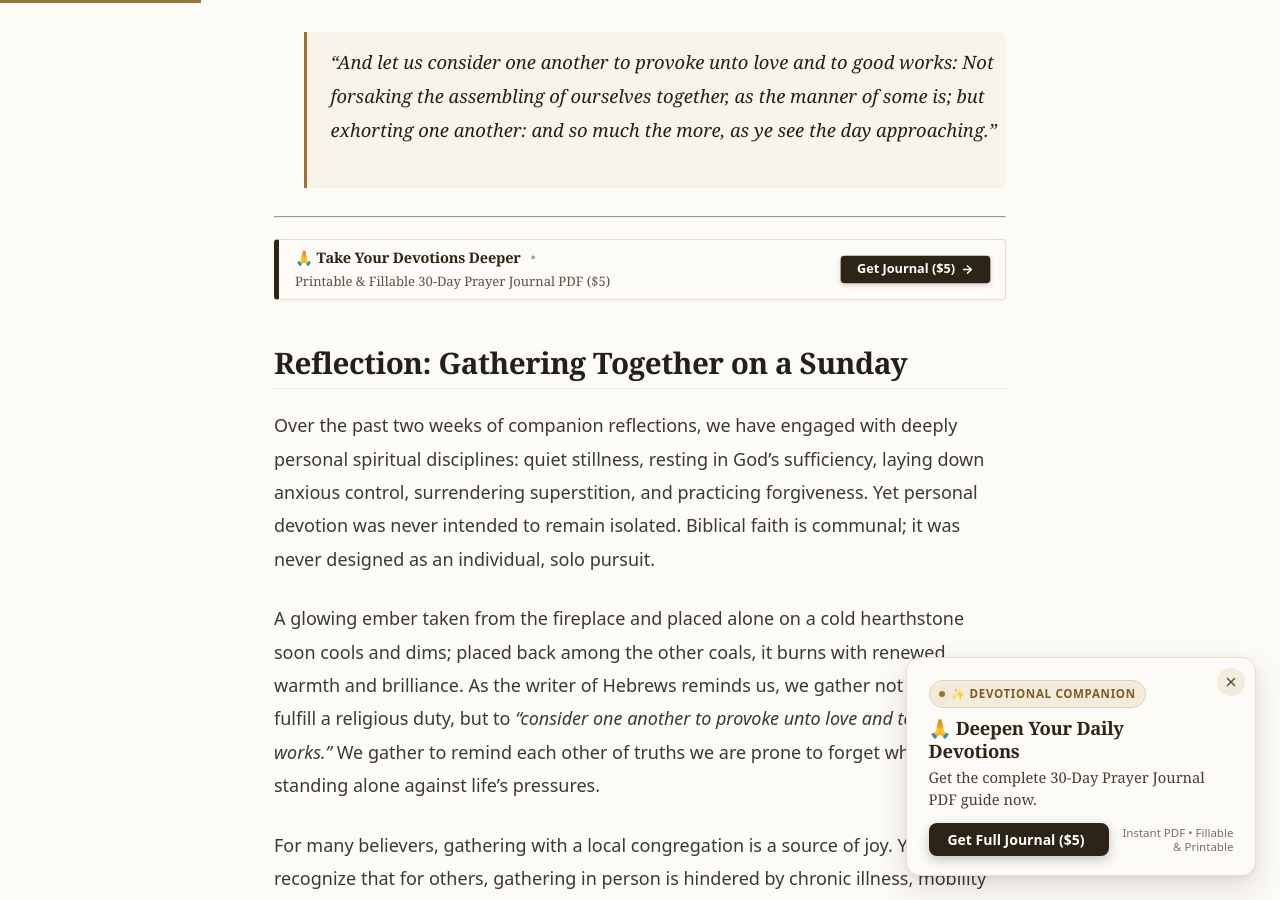
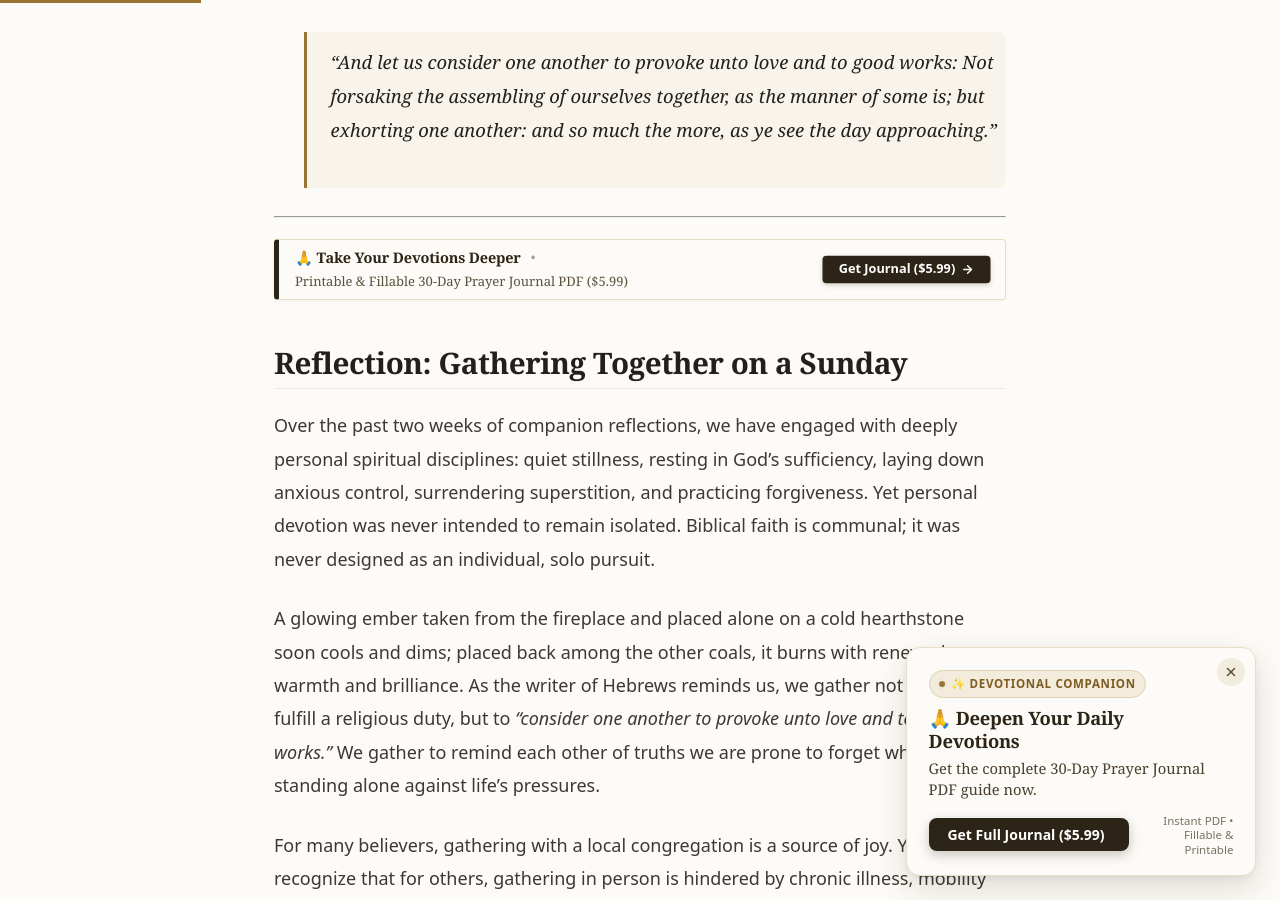
Before and after one commit to biblecalling/biblecalling.github.io, a Jekyll site: the page built from _posts/2026-11-15-jesus-calling-november-15.md, in a window 1280 px wide and 900 px high, scrolled down 1435 px. Built offline with Jekyll 4.4.1, drawn with Linux system fonts in a browser that asks for light colours; some of the changed text lies outside the part shown.

Commit message:
Update Prayer Journal product price from  to .99 across all templates

```diff
--- a/_includes/cta-journal-bottom.html
+++ b/_includes/cta-journal-bottom.html
@@ -2,10 +2,10 @@
   <div class="devotional-patti-left">
     <strong class="devotional-patti-title">📖 Complete 30-Day Prayer Journal</strong>
     <span class="devotional-patti-sep" aria-hidden="true">&bull;</span>
-    <span class="devotional-patti-desc">Daily Scripture readings, reflections &amp; guided prayers ($5)</span>
+    <span class="devotional-patti-desc">Daily Scripture readings, reflections &amp; guided prayers ($5.99)</span>
   </div>
-  <a href="https://pintukrsre.gumroad.com/l/pzmqee" target="_blank" rel="noopener noreferrer" class="devotional-patti-btn" aria-label="Download Full 30-Day Journal on Gumroad for 5 dollars">
-    <span>Download PDF ($5)</span>
+  <a href="https://pintukrsre.gumroad.com/l/pzmqee" target="_blank" rel="noopener noreferrer" class="devotional-patti-btn" aria-label="Download Full 30-Day Journal on Gumroad for $5.99">
+    <span>Download PDF ($5.99)</span>
     <svg class="devotional-patti-arrow" width="13" height="13" viewBox="0 0 24 24" fill="none" stroke="currentColor" stroke-width="2.5" stroke-linecap="round" stroke-linejoin="round" aria-hidden="true">
       <line x1="5" y1="12" x2="19" y2="12"></line>
       <polyline points="12 5 19 12 12 19"></polyline>
--- a/_includes/cta-journal-mid.html
+++ b/_includes/cta-journal-mid.html
@@ -2,10 +2,10 @@
   <div class="devotional-patti-left">
     <strong class="devotional-patti-title">🙏 Take Your Devotions Deeper</strong>
     <span class="devotional-patti-sep" aria-hidden="true">&bull;</span>
-    <span class="devotional-patti-desc">Printable &amp; Fillable 30-Day Prayer Journal PDF ($5)</span>
+    <span class="devotional-patti-desc">Printable &amp; Fillable 30-Day Prayer Journal PDF ($5.99)</span>
   </div>
-  <a href="https://pintukrsre.gumroad.com/l/pzmqee" target="_blank" rel="noopener noreferrer" class="devotional-patti-btn" aria-label="Get Full 30-Day Journal on Gumroad for 5 dollars">
-    <span>Get Journal ($5)</span>
+  <a href="https://pintukrsre.gumroad.com/l/pzmqee" target="_blank" rel="noopener noreferrer" class="devotional-patti-btn" aria-label="Get Full 30-Day Journal on Gumroad for $5.99">
+    <span>Get Journal ($5.99)</span>
     <svg class="devotional-patti-arrow" width="13" height="13" viewBox="0 0 24 24" fill="none" stroke="currentColor" stroke-width="2.5" stroke-linecap="round" stroke-linejoin="round" aria-hidden="true">
       <line x1="5" y1="12" x2="19" y2="12"></line>
       <polyline points="12 5 19 12 12 19"></polyline>
--- a/_includes/floating-journal-banner.html
+++ b/_includes/floating-journal-banner.html
@@ -20,7 +20,7 @@
 
     <div class="floating-banner-footer">
       <span class="floating-banner-btn">
-        <span>Get Full Journal ($5)</span>
+        <span>Get Full Journal ($5.99)</span>
         <svg class="floating-btn-arrow" width="14" height="14" viewBox="0 0 24 24" fill="none" stroke="currentColor" stroke-width="2.5" stroke-linecap="round" stroke-linejoin="round" aria-hidden="true">
           <line x1="5" y1="12" x2="19" y2="12"></line>
           <polyline points="12 5 19 12 12 19"></polyline>
--- a/_includes/journal-banner.html
+++ b/_includes/journal-banner.html
@@ -26,7 +26,7 @@
             See the full journal &rarr;
           </a>
           <a href="https://pintukrsre.gumroad.com/l/pzmqee" target="_blank" rel="noopener noreferrer" class="btn btn-primary jf-btn-primary" data-track="journal-banner" data-track-variant="gumroad">
-            Get Full Journal ($5)
+            Get Full Journal ($5.99)
           </a>
           <a href="{{ '/prayer-journal/' | relative_url }}" class="jf-banner-sublink" data-track="journal-banner" data-track-variant="details">
             Journal details &rarr;
```
Also changed, not shown: _data/journal.yml (+4 -4 lines).
